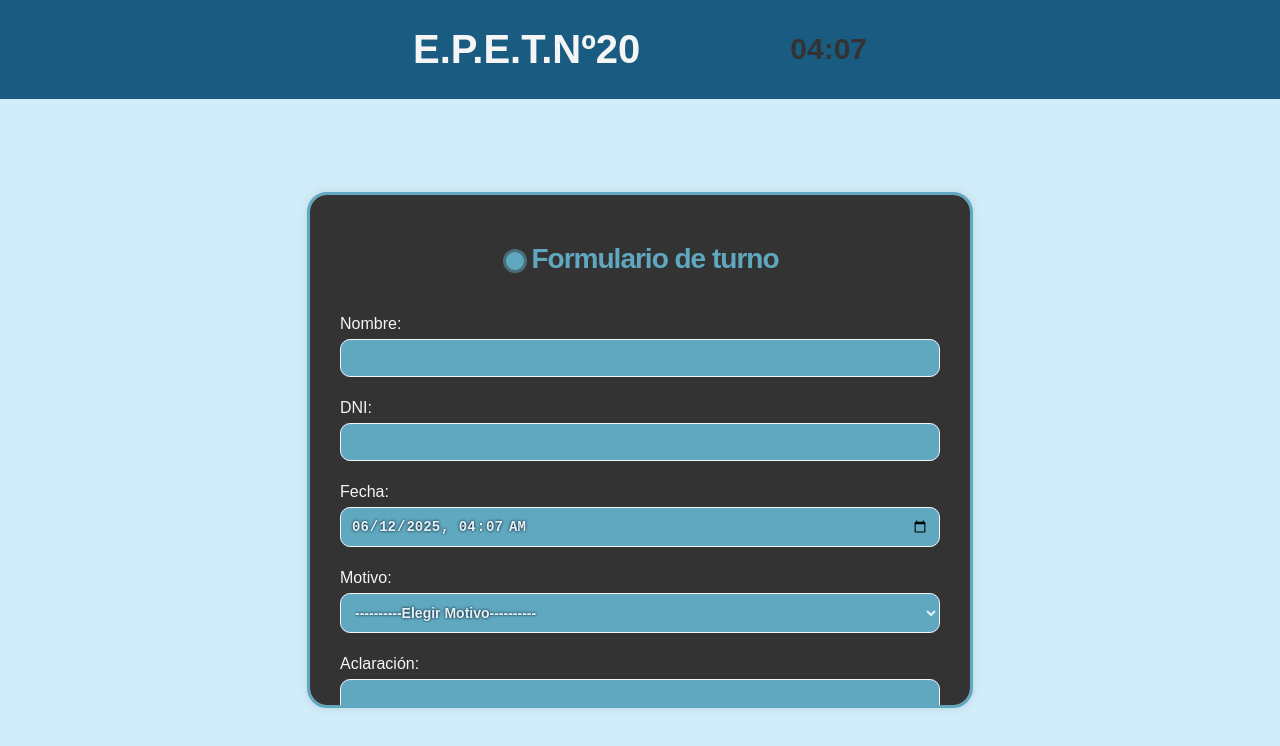
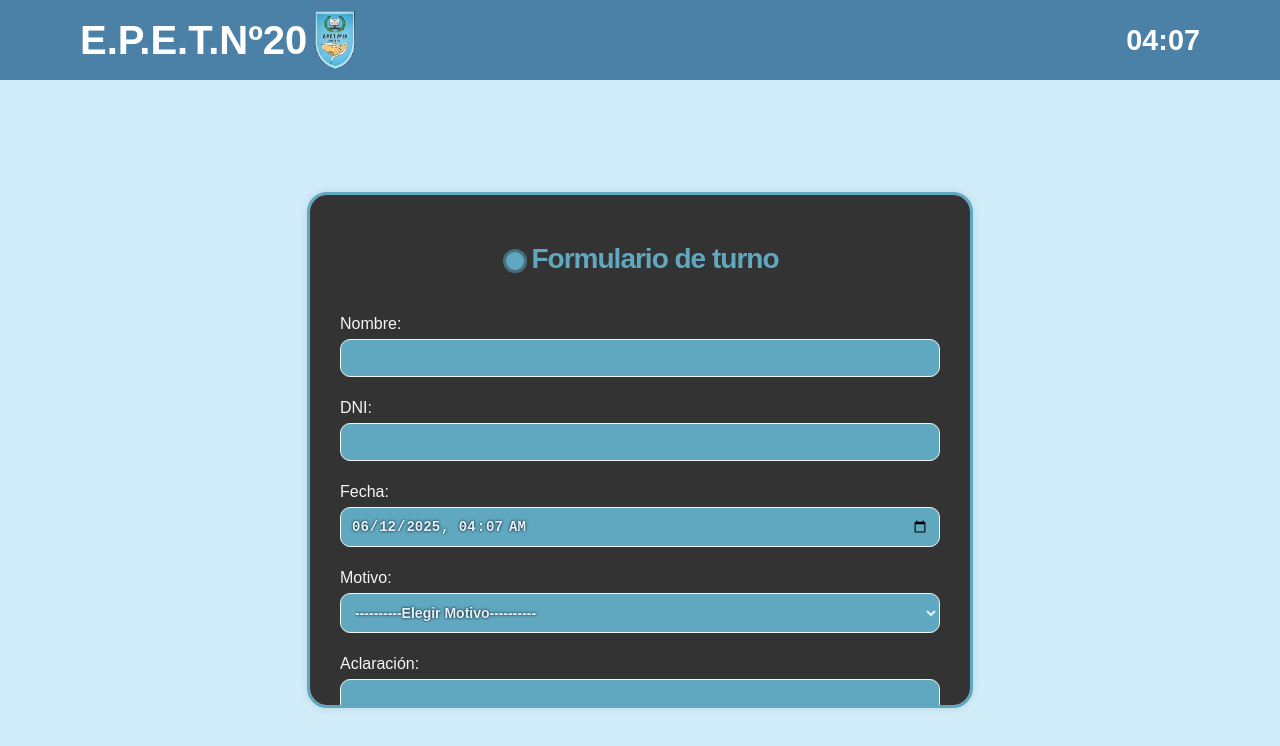
Before and after one commit to lukie-bell/proyecto_totem_6to_2da, a React (Create React App) app: page / in a window 1280 px wide. Shown: the top 746 px of the page. Built offline with nearby package versions, Linux system fonts and the light colour scheme; no server answers.

Commit message:
Se agregaron cambios al header y se inserto logo

```diff
--- a/src/components/Header.jsx
+++ b/src/components/Header.jsx
@@ -1,11 +1,11 @@
 import { useNavigate } from "react-router-dom";
-import { useState } from "react";
-import { useEffect } from "react";
+import { useState, useEffect } from "react";
+import epet20 from "../assets/epet20.png";
 
+const Header = () => {
+    const navigate = useNavigate();
+    void navigate;
 
-const Header = () =>{
-
-    //Reloj
     const [currentTime, setCurrentTime] = useState("");
 
     useEffect(() => {
@@ -22,15 +22,30 @@ const Header = () =>{
         return () => clearInterval(intervalId);
     }, []);
 
-    return(
-            <div className="partedearriba">
-                <div className="caja1">
-                    <h1>E.P.E.T.Nº20</h1>
+    return (
+        <div
+            className="partedearriba"
+            style={{
+                display: "flex",
+                justifyContent: "space-between",
+                alignItems: "center",
+                padding: "0 80px",
+                width: "100%",
+                boxSizing: "border-box",
+                backgroundColor: "#4b81a7" // <-- Nuevo estilo de fondo
+            }}
+        >
+            <div className="caja1" style={{ display: "flex", alignItems: "center", gap: "80px" }}>
+                <h1 style={{ color: "white", margin: 0 }}>E.P.E.T.Nº20</h1>
+                <img
+                    src={epet20}
+                    alt="Logo E.P.E.T 20"
+                    style={{ height: "80px", width: "auto", objectFit: "contain", position: "relative", top: "-5px" }}
+                />
             </div>
-                <div className="caja2">
-                </div>
+
             <div className="caja3">
-                    <div className="header-right">
+                <div className="header-right" style={{ color: "white", fontSize: "1.8em" }}>
                     {currentTime}
                 </div>
             </div>
```
Lines whose indentation alone changed are shown as unchanged.
